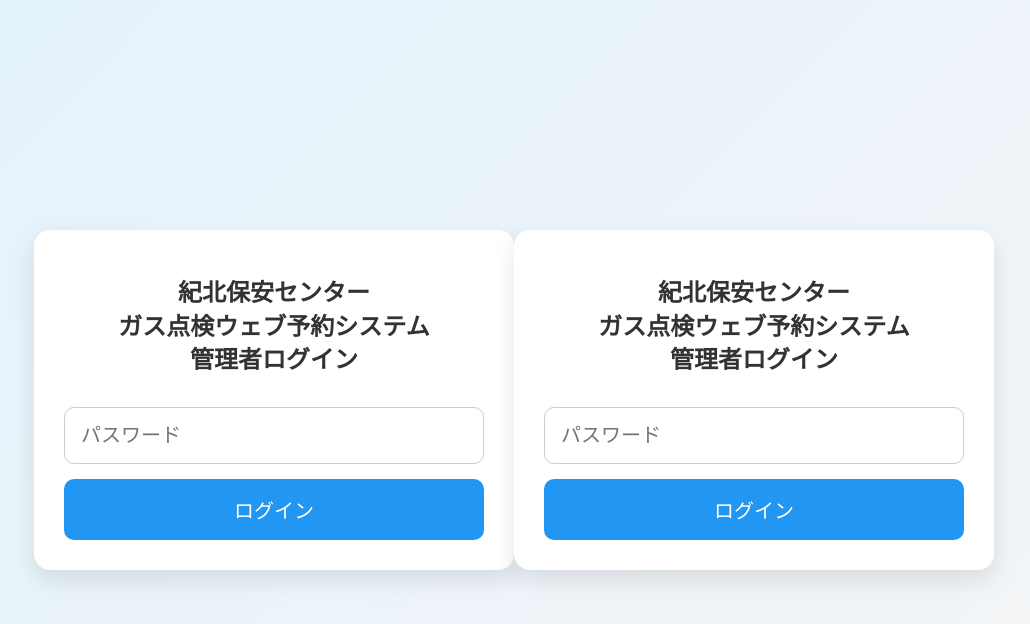
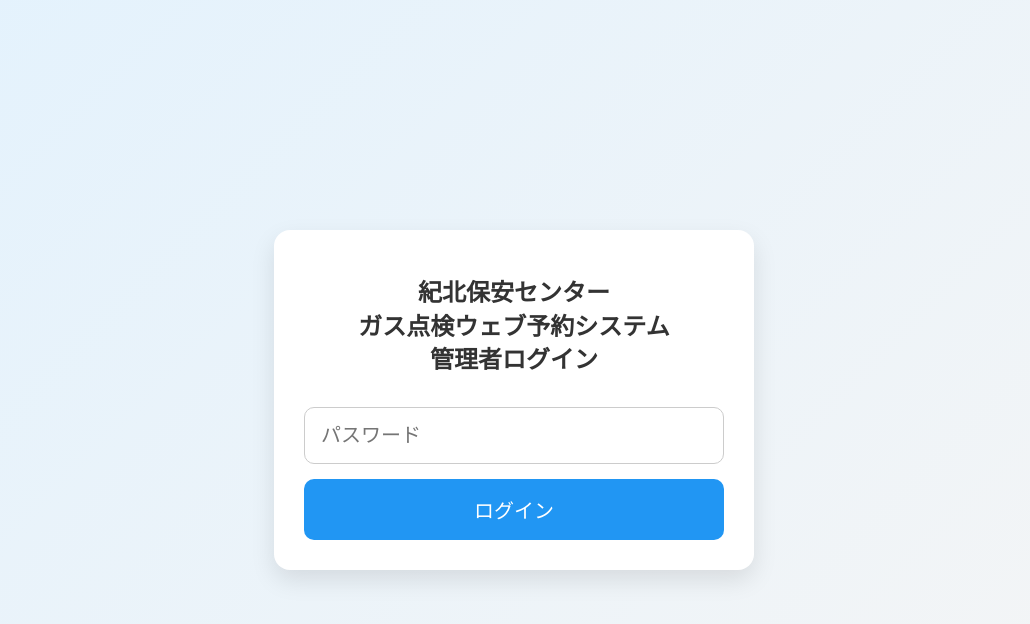
Before and after one commit to amakutiitigo/gus-reservation-system, a Flask app: page /login in a window 1280 px wide. Shown: the top 624 px of the page, without its empty margins (126-1156 px from the left). Run offline with Flask 3, Linux system fonts and the light colour scheme.

Commit message:
login画面修正

```diff
--- a/templates/login.html
+++ b/templates/login.html
@@ -14,11 +14,9 @@ body {
     justify-content: center;
     align-items: center;
     height: 100vh;
-
     font-size: 20px;
 }
 
-/* カード */
 .card {
     width: 90%;
     max-width: 420px;
@@ -29,7 +27,6 @@ body {
     text-align: center;
 }
 
-/* タイトル */
 h1 {
     font-size: 24px;
     margin-bottom: 20px;
@@ -37,7 +34,6 @@ h1 {
     line-height: 1.4;
 }
 
-/* 入力 */
 input[type="password"] {
     width: 100%;
     padding: 16px;
@@ -48,7 +44,6 @@ input[type="password"] {
     box-sizing: border-box;
 }
 
-/* ボタン */
 button {
     width: 100%;
     padding: 16px;
@@ -65,101 +60,6 @@ button:active {
     transform: scale(0.98);
 }
 
-/* エラー */
-.error {
-    color: #e53935;
-    margin-top: 12px;
-    font-size: 16px;
-}
-</style>
-</head>
-
-<body>
-
-<div class="card">
-
-    <h1>紀北保安センター<br>ガス点検ウェブ予約システム<br>管理者ログイン</h1>
-
-    <form method="POST">
-        <input type="password" name="password" placeholder="パスワード">
-        <button type="submit">ログイン</button>
-    </form>
-
-    {% if error %}
-    <div class="error">{{ error }}</div>
-    {% endif %}
-
-</div>
-
-</body>
-<!DOCTYPE html>
-<html>
-<head>
-<meta charset="UTF-8">
-<meta name="viewport" content="width=device-width, initial-scale=1.0">
-<title>管理者ログイン</title>
-
-<style>
-body {
-    margin: 0;
-    font-family: Arial, sans-serif;
-    background: linear-gradient(135deg, #e3f2fd, #f5f5f5);
-    display: flex;
-    justify-content: center;
-    align-items: center;
-    height: 100vh;
-
-    font-size: 20px;
-}
-
-/* カード */
-.card {
-    width: 90%;
-    max-width: 420px;
-    background: white;
-    padding: 30px;
-    border-radius: 16px;
-    box-shadow: 0 10px 25px rgba(0,0,0,0.1);
-    text-align: center;
-}
-
-/* タイトル */
-h1 {
-    font-size: 24px;
-    margin-bottom: 20px;
-    color: #333;
-    line-height: 1.4;
-}
-
-/* 入力 */
-input[type="password"] {
-    width: 100%;
-    padding: 16px;
-    font-size: 20px;
-    margin-top: 10px;
-    border-radius: 10px;
-    border: 1px solid #ccc;
-    box-sizing: border-box;
-}
-
-/* ボタン */
-button {
-    width: 100%;
-    padding: 16px;
-    margin-top: 15px;
-    font-size: 20px;
-    background: #2196F3;
-    color: white;
-    border: none;
-    border-radius: 10px;
-    cursor: pointer;
-}
-
-button:active {
-    transform: scale(0.98);
-}
-
-/* エラー */
 .error {
     color: #e53935;
     margin-top: 12px;
```
